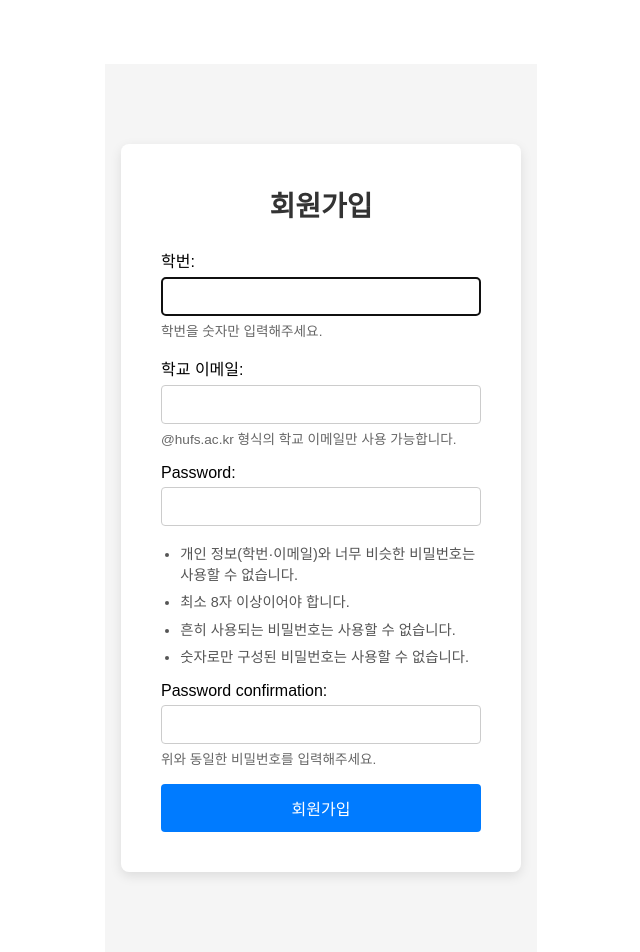
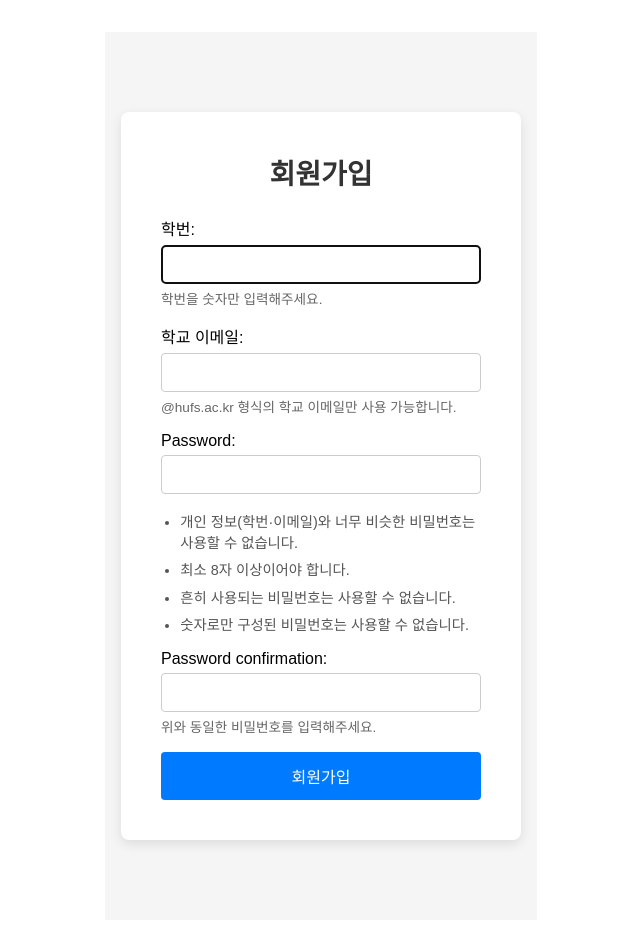
Before and after one commit to kcg020529/dorm-laundry, a Django app: page /laundry/signup/ in a window 1280 px wide. Shown: the part 82-1034 px from the top of the page, without its empty margins (319-959 px from the left). After the commit the page ends 933 px from the top, so only its background shows below. Run offline with Django 5.2, Linux system fonts and the light colour scheme.

Commit message:
간격 수정

```diff
--- a/templates/laundry/signup.html
+++ b/templates/laundry/signup.html
@@ -8,7 +8,7 @@
       /* 네비게이션 바로 아래서부터 시작하고,
          수직 중앙 정렬(align-items: center)을 해제 */
       align-items: flex-start;
-      padding-top: 4rem;
+      padding-top: 2rem;
     }
   </style>
 
```
